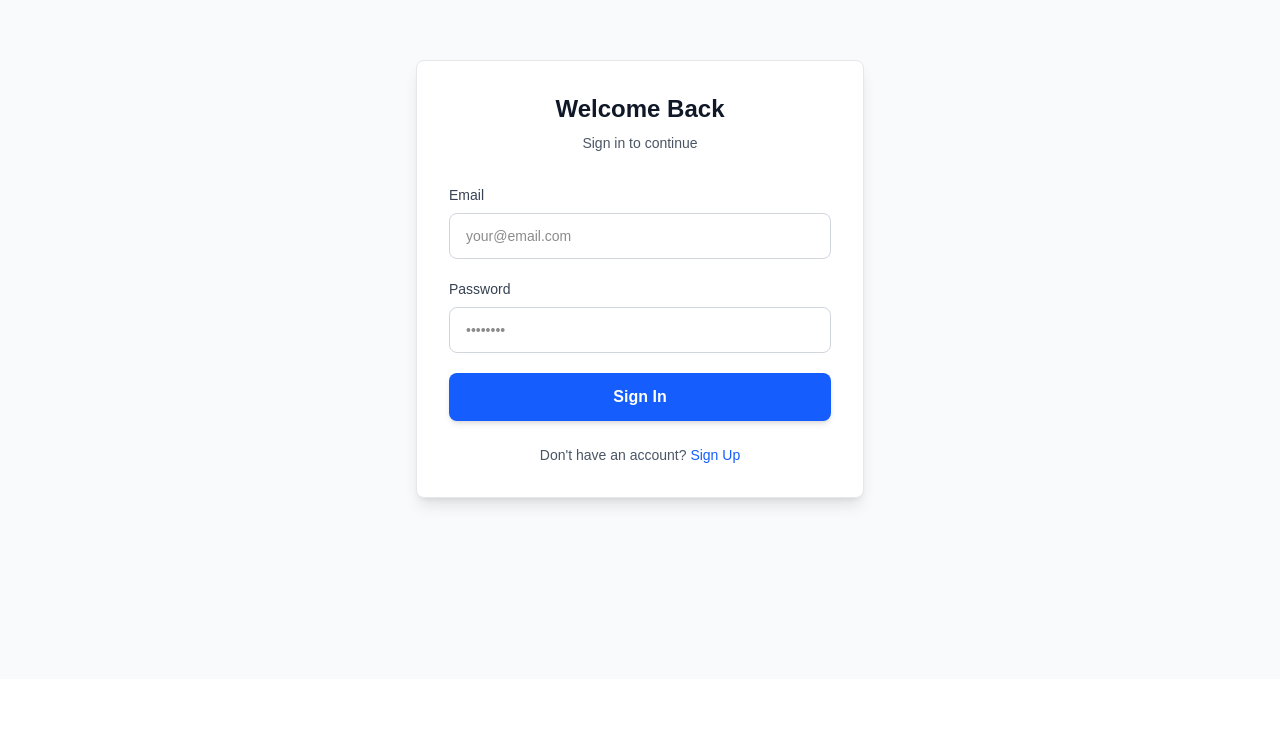
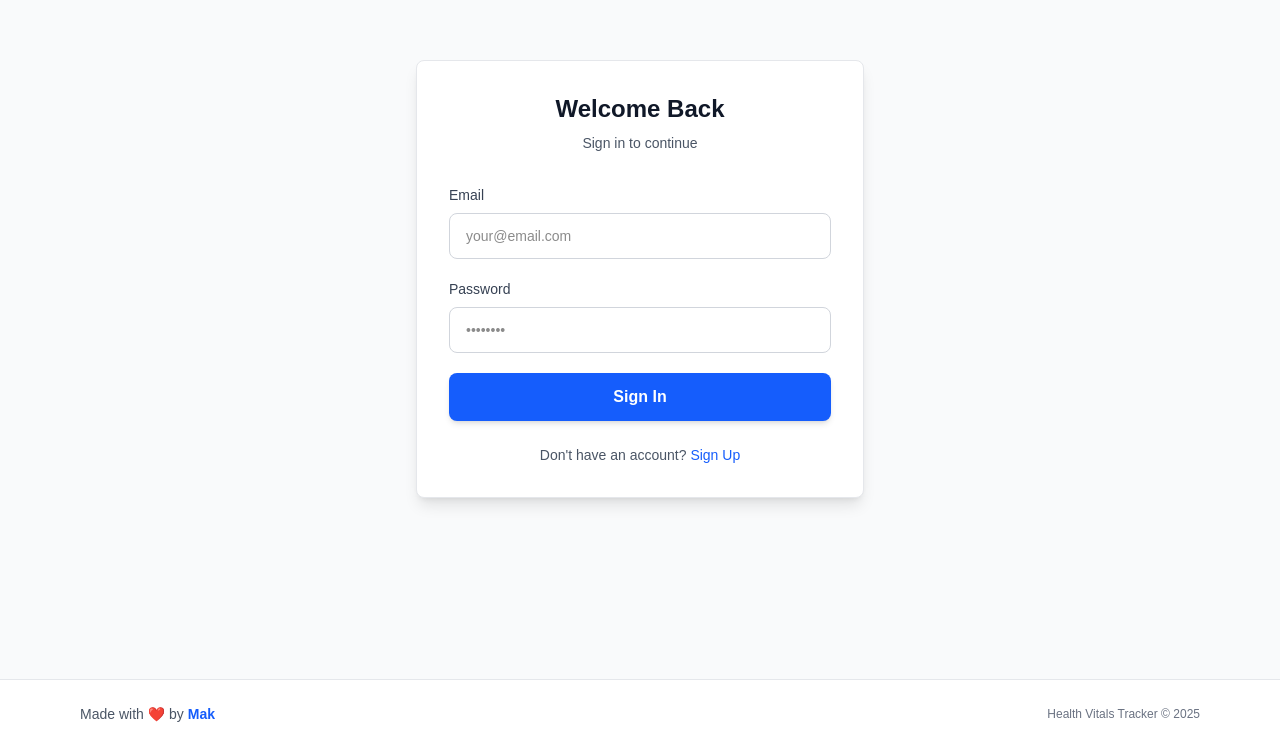
Before and after one commit to Makarand-Tighare/Health_Vitals_Tracker, a Next.js app in the folder health-vitals-tracker/: page / in a window 1280 px wide. Shown: the part 121-869 px from the top of the page. Before the commit the page ends 800 px from the top, so only its background shows below. Built offline with nearby package versions, Linux system fonts and the light colour scheme; no server answers.

Commit message:
Add footer component to layout and adjust body structure for improved layout management

```diff
--- a/health-vitals-tracker/app/layout.tsx
+++ b/health-vitals-tracker/app/layout.tsx
@@ -2,6 +2,7 @@ import type { Metadata } from "next";
 import { Geist, Geist_Mono } from "next/font/google";
 import "./globals.css";
 import { AuthProvider } from "@/contexts/AuthContext";
+import Footer from "@/components/Footer";
 
 const geistSans = Geist({
   variable: "--font-geist-sans",
@@ -35,9 +36,14 @@ export default function RootLayout({
   return (
     <html lang="en">
       <body
-        className={`${geistSans.variable} ${geistMono.variable} antialiased`}
+        className={`${geistSans.variable} ${geistMono.variable} antialiased flex flex-col min-h-screen`}
       >
-        <AuthProvider>{children}</AuthProvider>
+        <AuthProvider>
+          <div className="flex-1">
+            {children}
+          </div>
+          <Footer />
+        </AuthProvider>
       </body>
     </html>
   );
--- /dev/null
+++ b/health-vitals-tracker/components/Footer.tsx
@@ -0,0 +1,26 @@
+'use client';
+
+export default function Footer() {
+  return (
+    <footer className="border-t border-gray-200 bg-white py-6 mt-auto">
+      <div className="mx-auto max-w-6xl px-4">
+        <div className="flex flex-col items-center justify-center gap-2 sm:flex-row sm:justify-between">
+          <p className="text-sm text-gray-600">
+            Made with <span className="text-red-500">❤️</span> by{' '}
+            <a
+              href="https://www.linkedin.com/in/makarand-tighare/"
+              target="_blank"
+              rel="noopener noreferrer"
+              className="font-semibold text-blue-600 hover:text-blue-700 hover:underline transition-colors"
+            >
+              Mak
+            </a>
+          </p>
+          <p className="text-xs text-gray-500">
+            Health Vitals Tracker © {new Date().getFullYear()}
+          </p>
+        </div>
+      </div>
+    </footer>
+  );
+}
```
